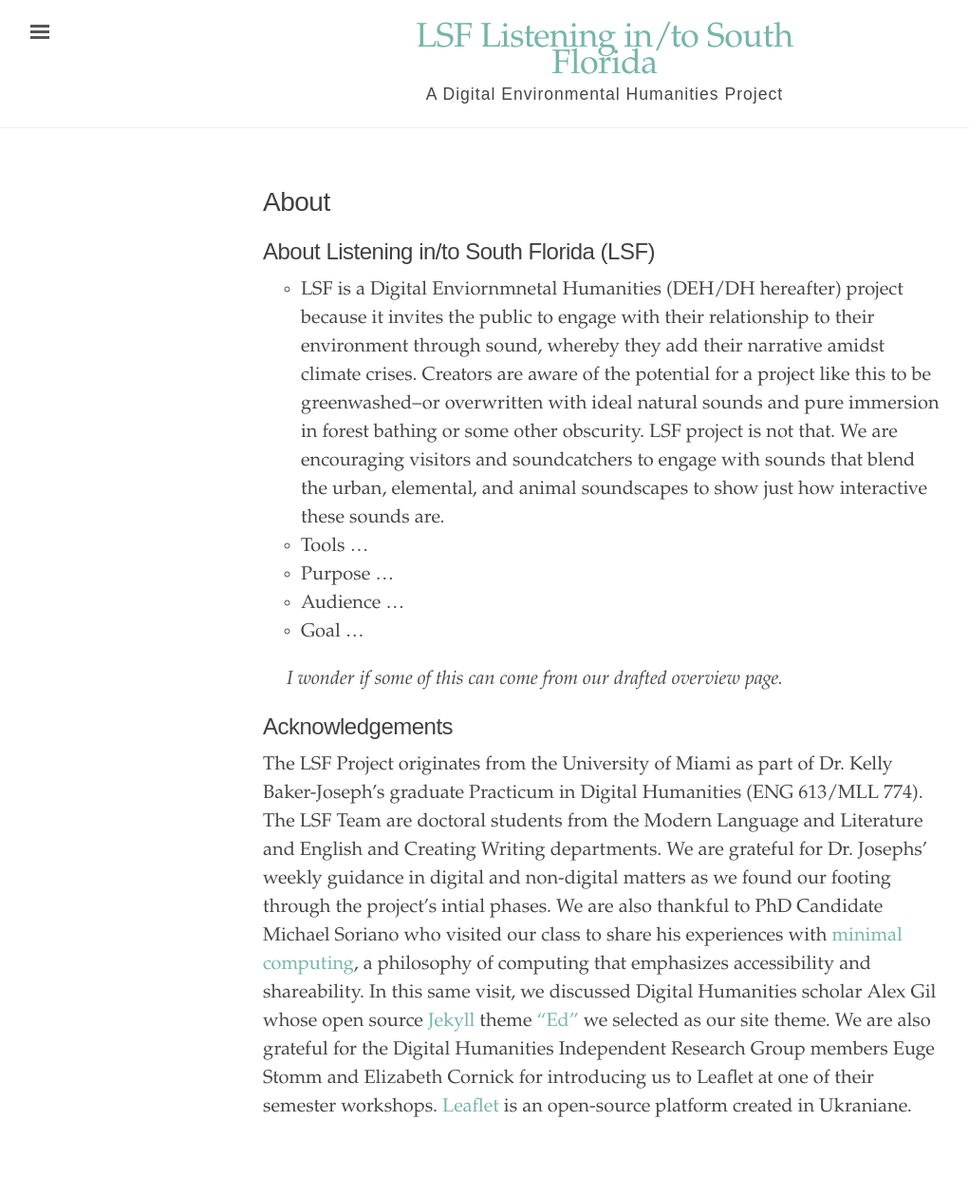
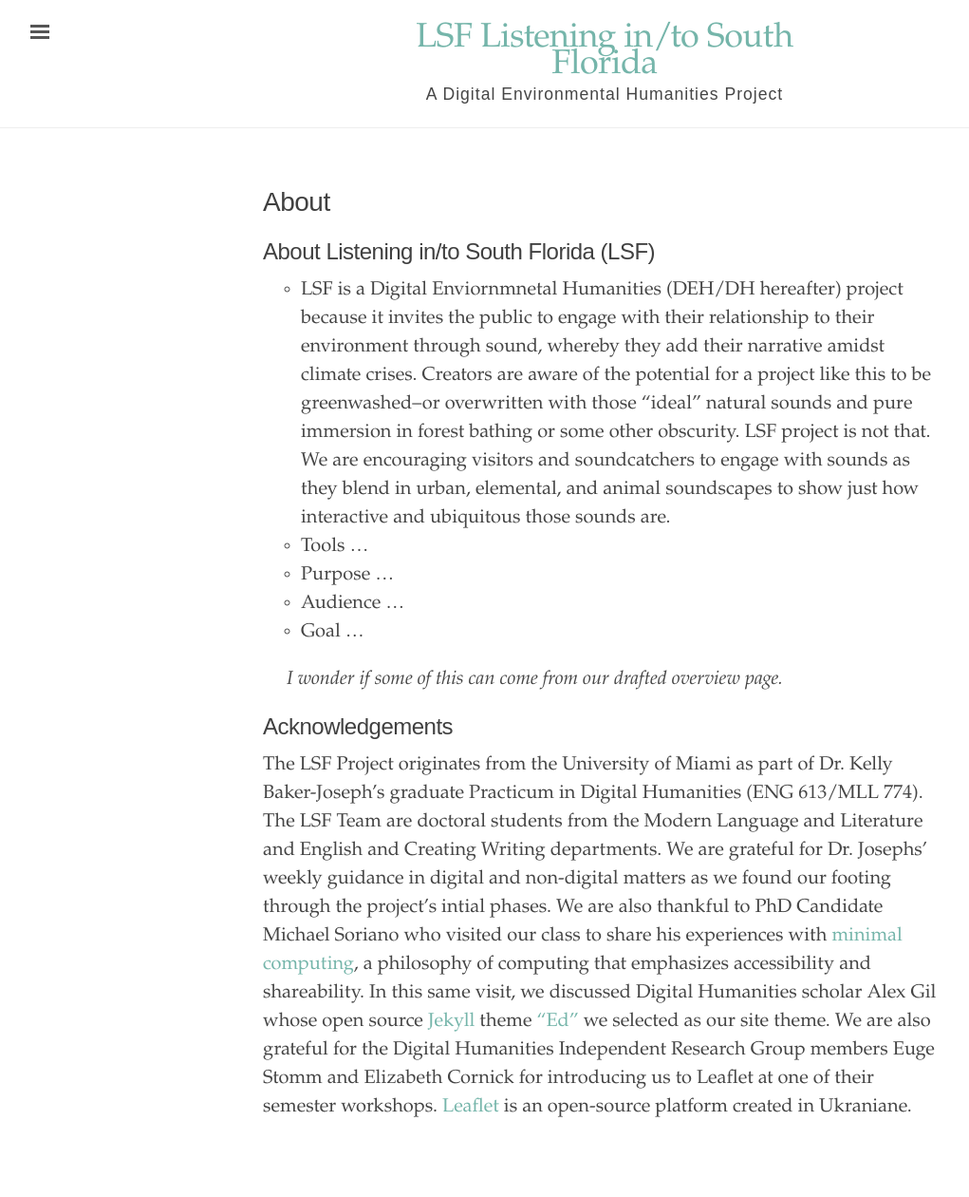
Before and after one commit to rm4-25/lsf_3, a Jekyll site: the page built from About.md, in a window 1280 px wide. Shown: the whole page at 95% size, without its empty margins (3-1024 px from the left). Built offline with Jekyll 4.4.1, drawn with Linux system fonts in a browser that asks for light colours.

Commit message:
Update About.md

```diff
--- a/About.md
+++ b/About.md
@@ -5,7 +5,7 @@ order: 2
 ---
 
 ## About Listening in/to South Florida (LSF)
-- LSF is a Digital Enviornmnetal Humanities (DEH/DH hereafter) project because it invites the public to engage with their relationship to their environment through sound, whereby they add their narrative amidst climate crises. Creators are aware of the potential for a project like this to be greenwashed--or overwritten with ideal natural sounds and pure immersion in forest bathing or some other obscurity. LSF project is not that. We are encouraging visitors and soundcatchers to engage with sounds that blend the urban, elemental, and animal soundscapes to show just how interactive these sounds are.
+- LSF is a Digital Enviornmnetal Humanities (DEH/DH hereafter) project because it invites the public to engage with their relationship to their environment through sound, whereby they add their narrative amidst climate crises. Creators are aware of the potential for a project like this to be greenwashed--or overwritten with those "ideal" natural sounds and pure immersion in forest bathing or some other obscurity. LSF project is not that. We are encouraging visitors and soundcatchers to engage with sounds as they blend in urban, elemental, and animal soundscapes to show just how interactive and ubiquitous those sounds are.
 - Tools ...
 - Purpose ...
 - Audience ...
```
